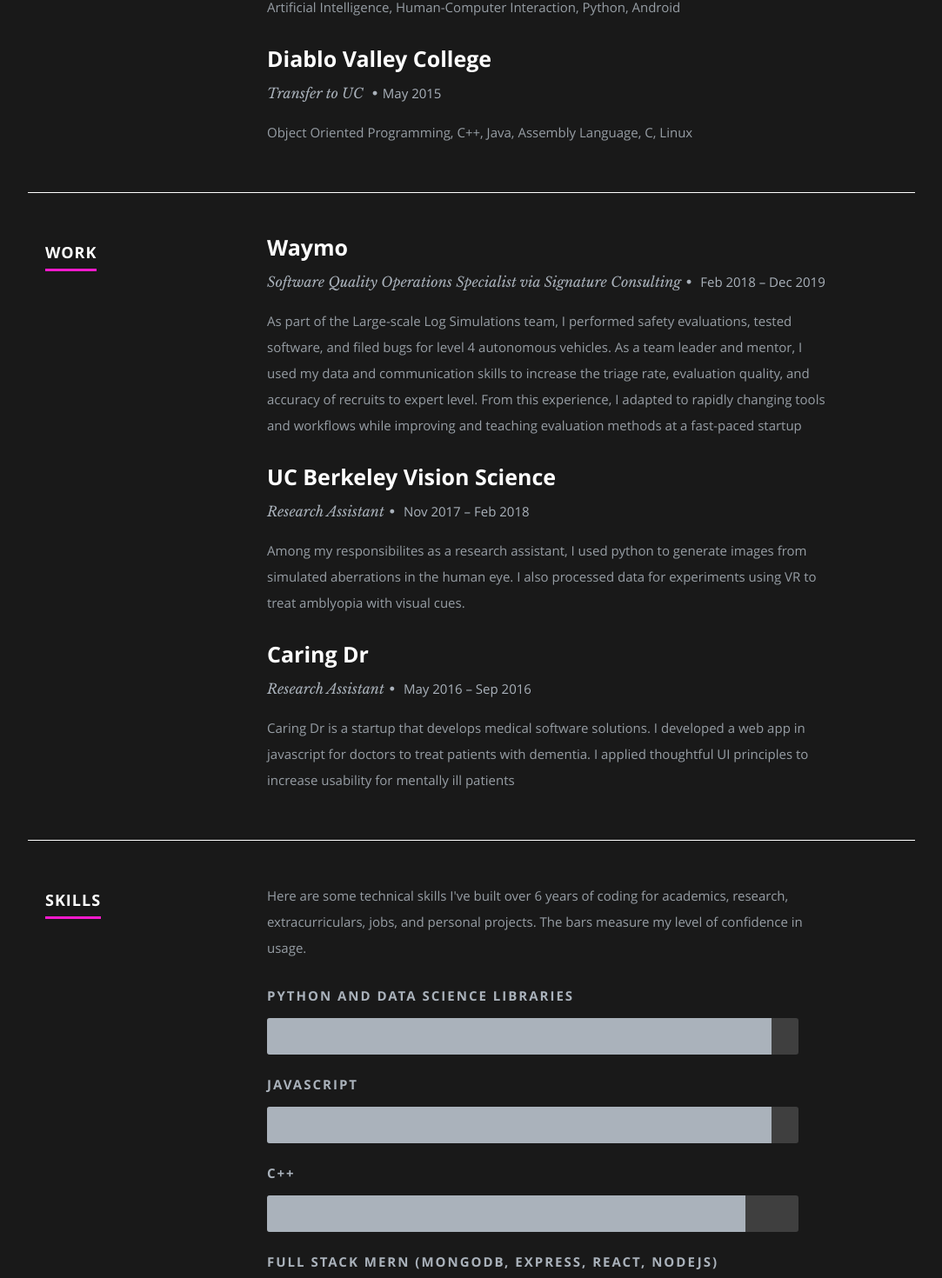
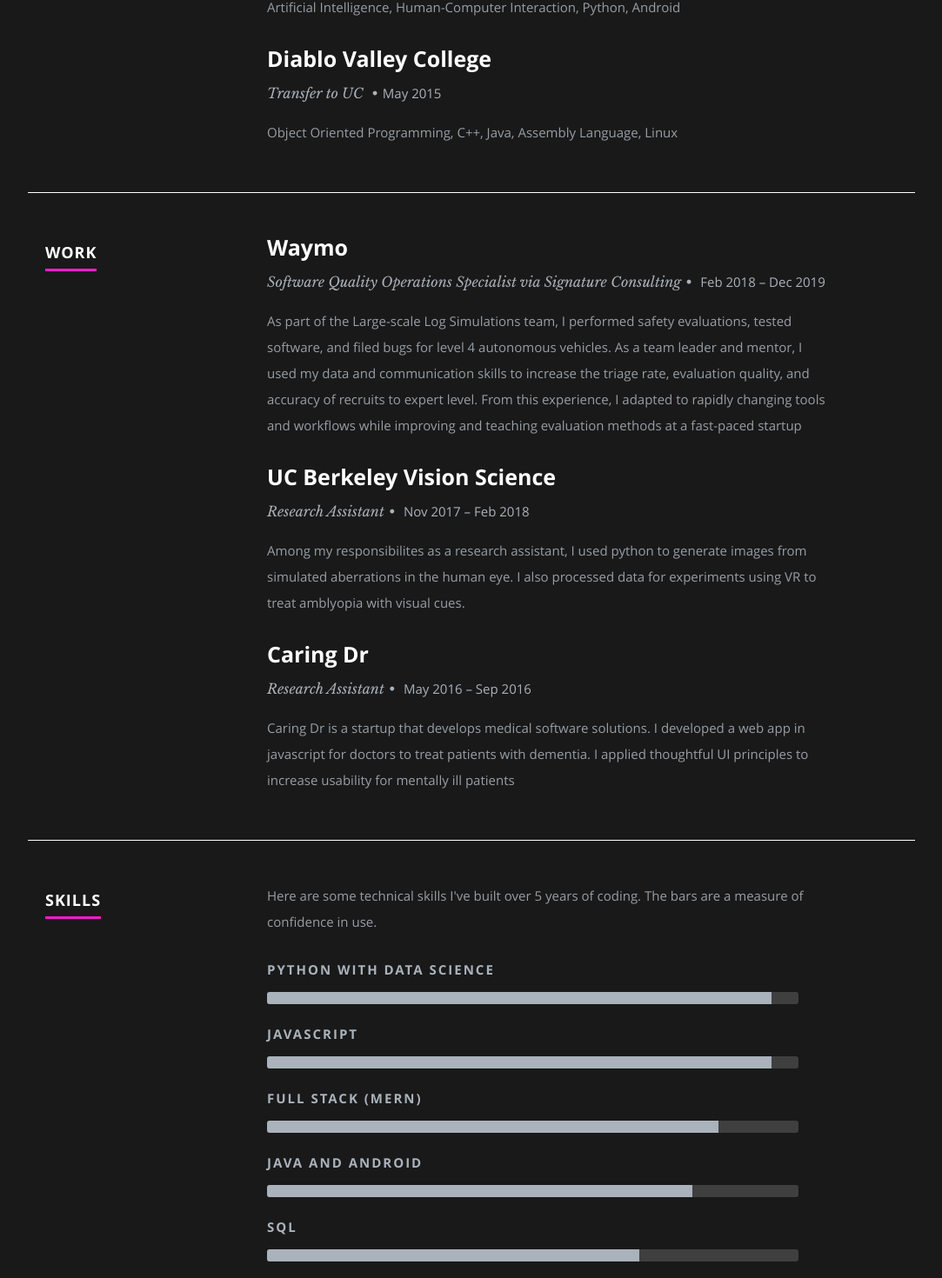
Before and after one commit to Junah-Park/Junah-Park, a React (Create React App) app: page / in a window 1280 px wide. Shown: the part 1731-3201 px from the top of the page at 87% size, without its empty margins (98-1181 px from the left). Built offline with nearby package versions, Linux system fonts and the light colour scheme.

Commit message:
skills adjustments

```diff
--- a/public/css/layout.css
+++ b/public/css/layout.css
@@ -300,7 +300,7 @@
    position: relative;
   	margin-bottom: 60px;
   	background:#3f3f3f;
-  	height: 42px;
+  	height: 14px;
   	border-radius: 3px;
 }
 .bars li em {
@@ -321,7 +321,7 @@
    padding-right: 24px;
   	background: #aab2bb;
    display: inline-block;
-  	height: 42px;
+  	height: 14px;
    line-height: 42px;
    border-radius: 3px 0 0 3px;
 }
--- a/src/App.js
+++ b/src/App.js
@@ -56,7 +56,7 @@
         ]
       },
       "resume":{
-        "skillmessage":"Here are some technical skills I've built over 6 years of coding for academics, research, extracurriculars, jobs, and personal projects. The bars measure my level of confidence in usage.",
+        "skillmessage":"Here are some technical skills I've built over 5 years of coding. The bars are a measure of confidence in use.",
         "education":[
           {
             "school":"University of York",
@@ -74,7 +74,7 @@
             "school":"Diablo Valley College",
             "degree":"Transfer to UC",
             "graduated":"May 2015",
-            "description":"Object Oriented Programming, C++, Java, Assembly Language, C, Linux"
+            "description":"Object Oriented Programming, C++, Java, Assembly Language, Linux"
           }
         ],
         "work":[
@@ -99,7 +99,7 @@
         ],
         "skills":[
           {
-            "name":"Python and Data Science Libraries",
+            "name":"Python with Data Science",
             "level":"95%"
           },
           {
@@ -107,11 +107,7 @@
             "level":"95%"
           },
           {
-            "name":"C++",
-            "level":"90%"
-          },
-          {
-            "name":"Full Stack MERN (MongoDB, Express, React, NodeJs)",
+            "name":"Full Stack (MERN)",
             "level":"85%"
           },
           {
@@ -120,7 +116,11 @@
           },
           {
             "name":"SQL",
-            "level":"75%"
+            "level":"70%"
+          },
+          {
+            "name":"C++",
+            "level":"80%"
           },
           {
             "name":"Linux",
@@ -129,10 +129,6 @@
           {
             "name":"Git",
             "level":"70%"
-          },
-          {
-            "name":"Unity and C#",
-            "level":"60%"
           }
         ]
       },
@@ -146,7 +142,7 @@
           },
           {
             "title":"Alc",
-            "category":"MongoDB, Express, React, Node.js RESTful full-stack application for sharing experimental mixed drinks",
+            "category":"MongoDB, Express, React, Node.js full-stack application built with a RESTful API to find and share mixed drinks",
             "image":"alc.png",
             "url":"https://alc-prototype.herokuapp.com/"
           },
```
Also changed, not shown: src/Components/Resume.js (+6 -2 lines).
